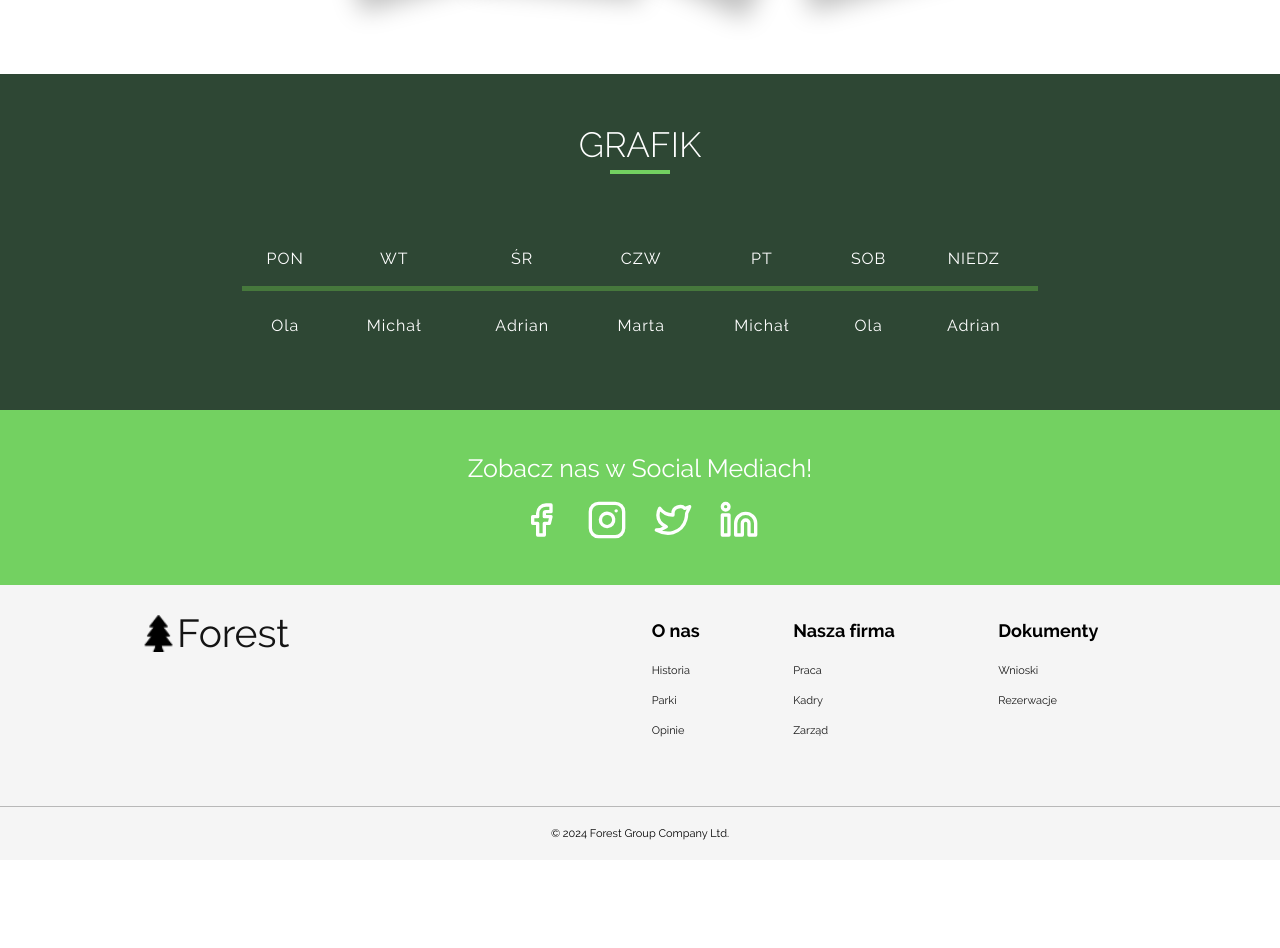
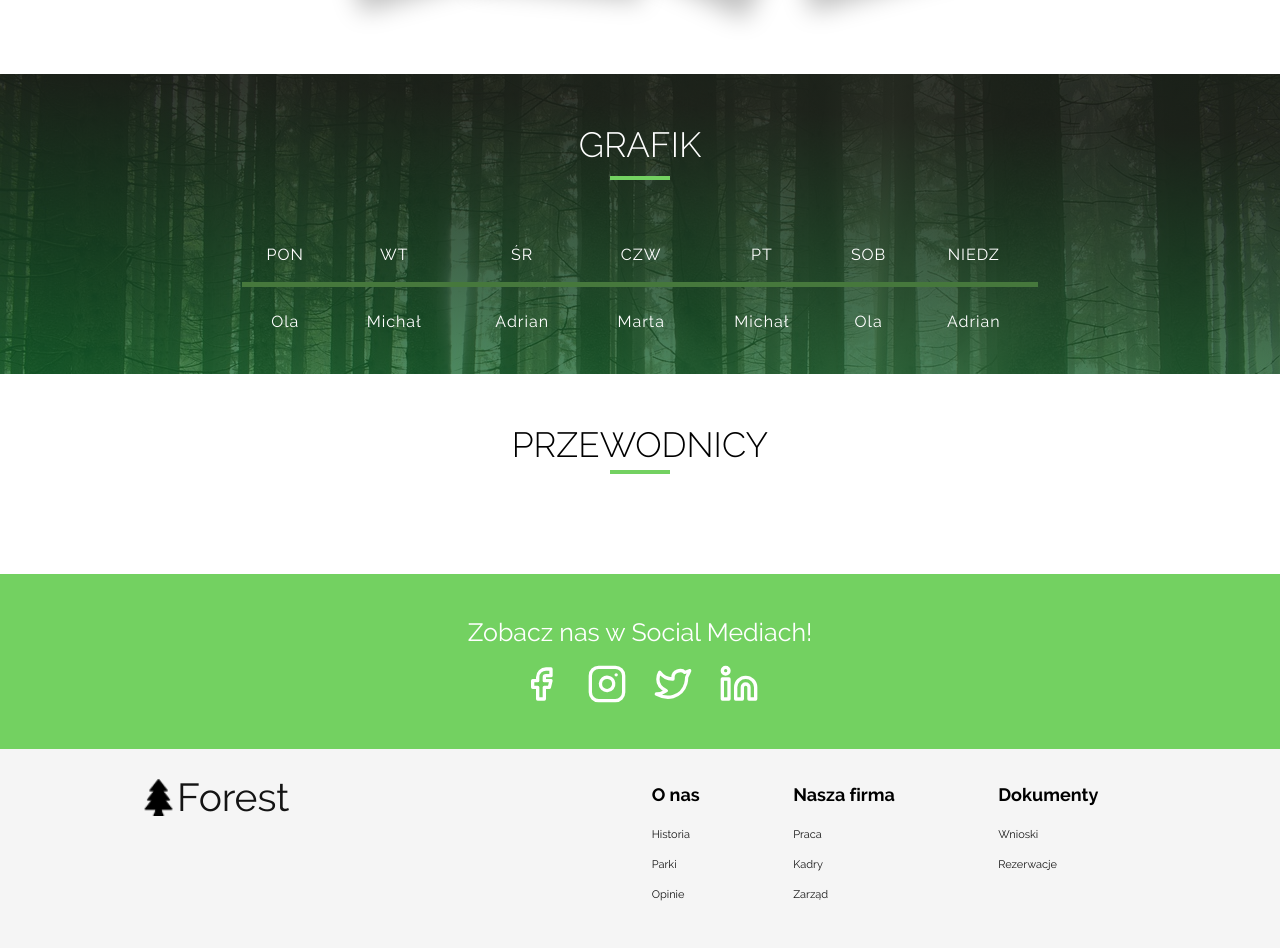
Before and after one commit to Nawratka/Forest-First, a website: page guides.html in a window 1280 px wide. Shown: the part 1124-2072 px from the top of the page. Before the commit the page ends 1984 px from the top, so only its background shows below. Drawn offline with Linux system fonts and the light colour scheme.

Commit message:
schedule bg changed

```diff
--- a/guides.html
+++ b/guides.html
@@ -139,7 +139,8 @@ TEAM SECTION
 
             <div class="guides__program-imgs">
                 <img class="guides__program-img" src="./src/img/hiking.jpg" alt="hiking people" style="--r:-15;">
-                <img class="guides__program-img" src="./src/img/jungle-gcce056fd6_640.jpg" alt="woody path" style="--r:5;">
+                <img class="guides__program-img" src="./src/img/jungle-gcce056fd6_640.jpg" alt="woody path"
+                    style="--r:5;">
                 <img class="guides__program-img" src="./src/img/people.jpg" alt="people by fireplace" style="--r:25">
                 <img class="guides__program-img" src="./src/img/waters-3095682_640.jpg" alt="lake" style="--r:-15;">
             </div>
@@ -148,7 +149,7 @@ TEAM SECTION
         <section class="section guides__schedule">
             <h1 class="section__title subpage-title">GRAFIK</h1>
             <div class="underline"></div>
-
+<div class="guides__schedule-bg"></div>
             <div class="guides__schedule-container smaller-wrapper">
                 <table class="guides__schedule-table">
                     <tr class="table-row">
@@ -171,8 +172,15 @@ TEAM SECTION
                     </tr>
                 </table>
             </div>
+        </section>
 
+        <section class="section guides__people smaller-wrapper">
+            <h1 class="section__title subpage-title">PRZEWODNICY</h1>
+            <div class="underline"></div>
 
+            <div class="guides__people-container ">
+
+            </div>
         </section>
     </main>
     <!-- ===================================== -->
--- a/src/sass/style.scss
+++ b/src/sass/style.scss
@@ -1310,9 +1310,35 @@ body {
 }
 .guides__schedule {
 	width: 100%;
-	background-color: var(--dark-bg);
-	color: var(--bg-color);
-	font-size: 1.5rem;
+	height: 300px;
+	background-image: url('/src/img/schedule-bg.jpg');
+	background-size: cover;
+	background-repeat: no-repeat;
+	z-index: 10;
+	.subpage-title {
+		color: var(--bg-color);
+		position: relative;
+	}
+	.subpage-title::before {
+		content: '';
+		height: 4px;
+		width: 60px;
+		background-color: var(--main-color);
+		position: absolute;
+  bottom: -10px;
+  transform: translateX(-50%);
+  margin: 0 auto;
+  left: 50%;
+	}
+	&-bg {
+		position: absolute;
+		width: 100%;
+		height: 100%;
+		background: rgb(19,106,48);
+		background: linear-gradient(3deg, rgba(19,106,48,0.7451913871017157) 0%, rgba(27,34,26,0.9048552526479342) 83%);
+		z-index: -1;
+	}
+
 	&-container {
 		width: 100%;
 	}
@@ -1342,6 +1368,11 @@ body {
 	}
 }
 
+.guides__people {
+	width: 200px;
+	background-color: var(--bg-color);
+}
+
 @import './animations.scss';
 @import './media.scss';
 @import './fontfaces.scss';
```
Also changed, not shown: dist/css/style.min.css, dist/img/forest-6926059_1280.jpg (added), dist/img/schedule-bg.jpg (added), src/img/schedule-bg.jpg (added). Lines whose indentation alone changed are shown as unchanged.
